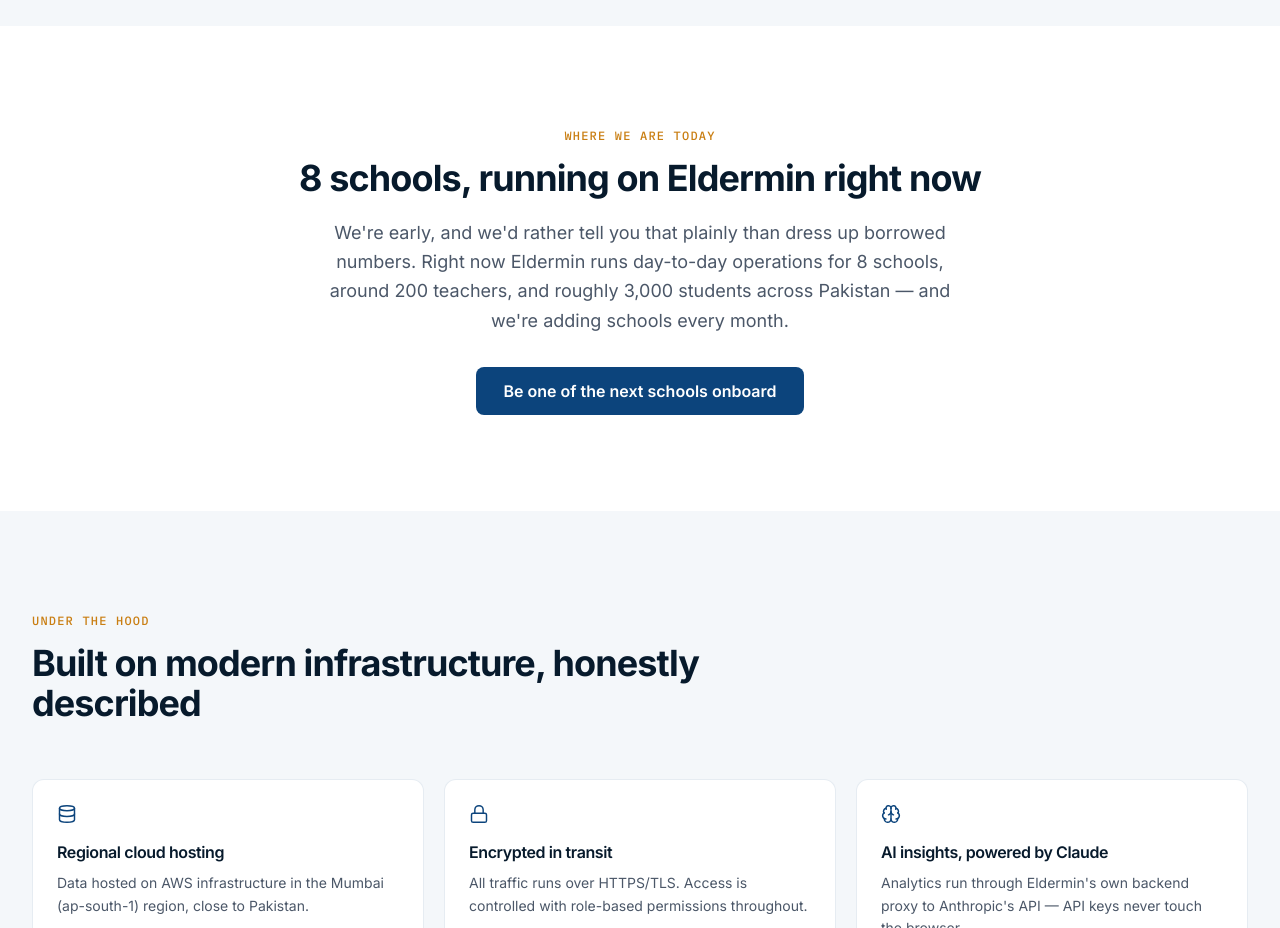
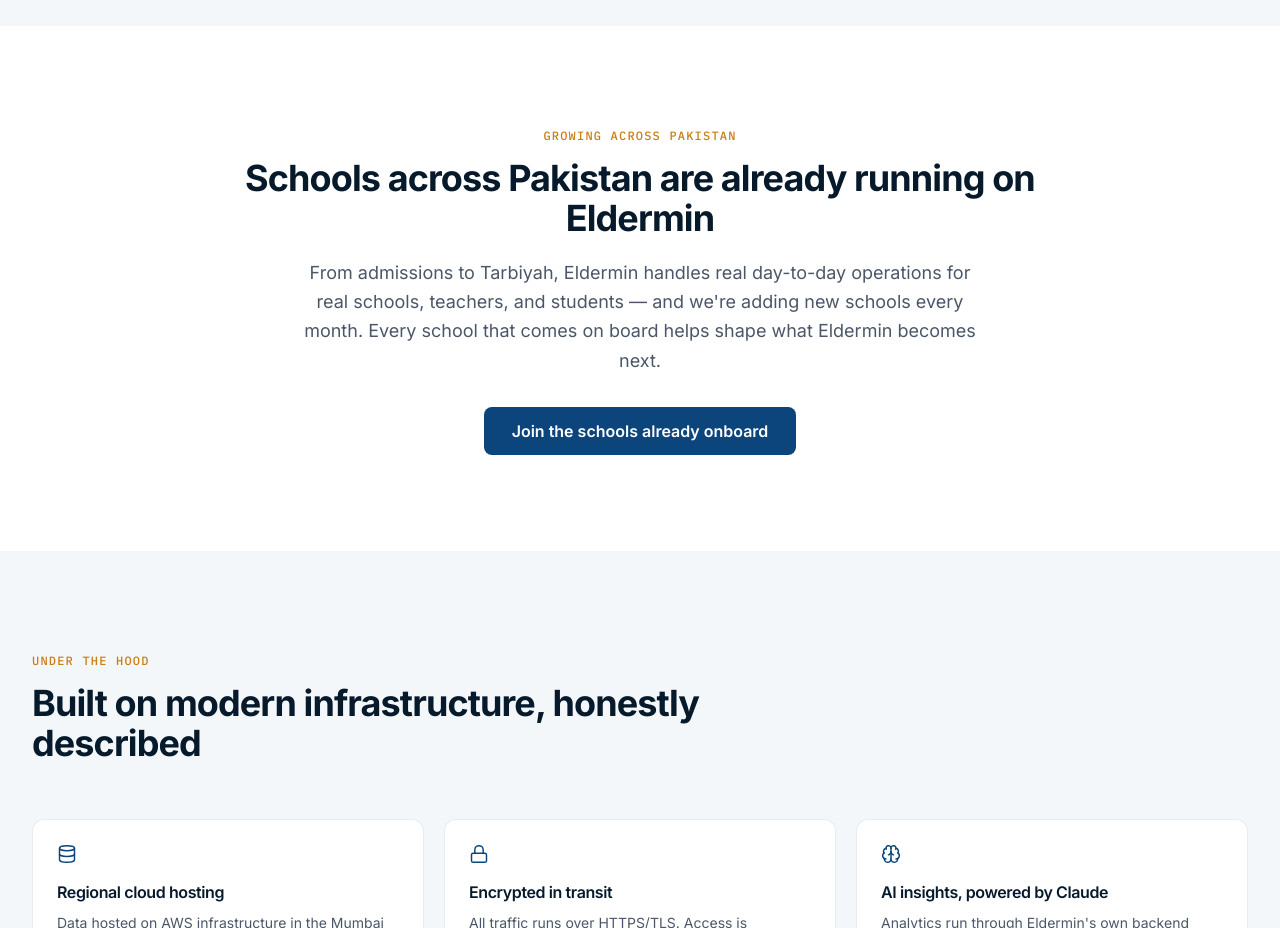
Before and after one commit to i9experts/Eldermin-Marketing, a React (Vite) app: page / in a window 1280 px wide. Shown: the part 4360-5288 px from the top of the page. Built offline with nearby package versions, Linux system fonts and the light colour scheme.

Commit message:
Reframe momentum section to be motivating instead of apologetic
Removed the 'we're early, here's our small number' framing (already
covered honestly by the stats strip higher up the page) in favor of
growth-oriented copy consistent with the new hero direction.

```diff
--- a/src/components/Testimonials.tsx
+++ b/src/components/Testimonials.tsx
@@ -4,15 +4,15 @@
   return (
     <section className="py-24 bg-white">
       <div className="max-w-4xl mx-auto px-4 sm:px-6 lg:px-8 text-center">
-        <span className="font-mono text-xs text-amber-dark uppercase tracking-widest">Where we are today</span>
-        <h2 className="text-3xl md:text-4xl font-display font-bold text-navy-deep mt-3 mb-5">
-          8 schools, running on Eldermin right now
+        <span className="font-mono text-xs text-amber-dark uppercase tracking-widest">Growing across Pakistan</span>
+        <h2 className="text-3xl md:text-4xl font-display font-bold text-navy-deep mt-3 mb-5 tracking-tight">
+          Schools across Pakistan are already running on Eldermin
         </h2>
         <p className="text-slate text-lg leading-relaxed mb-8 max-w-2xl mx-auto">
-          We're early, and we'd rather tell you that plainly than dress up borrowed numbers. Right now Eldermin runs day-to-day operations for 8 schools, around 200 teachers, and roughly 3,000 students across Pakistan — and we're adding schools every month.
+          From admissions to Tarbiyah, Eldermin handles real day-to-day operations for real schools, teachers, and students — and we're adding new schools every month. Every school that comes on board helps shape what Eldermin becomes next.
         </p>
-        <Link to="/signup" className="inline-block bg-navy hover:bg-navy-mid text-white font-display font-semibold px-7 py-3 rounded-lg transition-colors">
-          Be one of the next schools onboard
+        <Link to="/signup" className="inline-block bg-navy hover:bg-navy-mid text-white font-semibold px-7 py-3 rounded-lg transition-colors">
+          Join the schools already onboard
         </Link>
       </div>
     </section>
```
